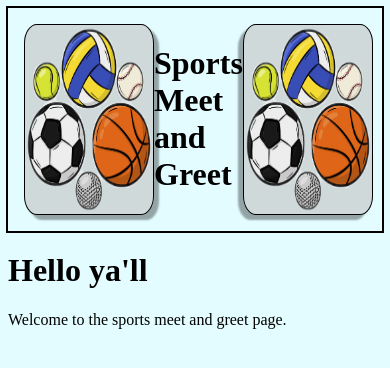
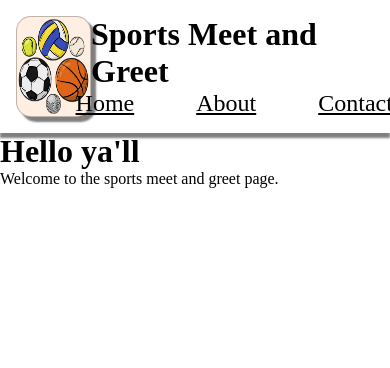
Before and after one commit to jk377y/sports_meetup, a React (Vite) app: page / in a window 390 px wide. Shown: the top 368 px of the page. Built offline with nearby package versions, Linux system fonts and the light colour scheme.

Commit message:
changes to header, added media query

```diff
--- a/src/assets/index.css
+++ b/src/assets/index.css
@@ -1,9 +1,32 @@
+* {
+	margin: 0;
+	padding: 0;
+	border: 0;
+	vertical-align: baseline;
+    list-style: none;
+    box-sizing: border-box;
+}
 
 :root {
-    --clr-bg-primary: rgb(227, 252, 255);
-    --clr-bg-secondary: rgba(200, 200, 200, 0.67);
-    --clr-border-primary: rgba(0, 0, 0, 1);
-    --clr-border-secondary: rgba(0, 0, 0, 0.35);
+    --clr-bg-primary: rgb(255, 255, 255);
+    --clr-bg-secondary: rgb(255, 239, 226);
+    /* --clr-bg-secondary: rgb(255, 176, 112); */
+    /* --clr-bg-tertiary: rgb(255, 237, 222); */
+    --clr-bg-tertiary: rgb(255, 0, 0);
+
+    --clr-border-primary: rgba(0, 0, 0, 0.25);
+    --clr-border-secondary: rgba(0, 0, 0, 0.5);
+
+    --border-inset: 3px inset var(--clr-border-secondary);
+
+    --clr-text-primary: rgb(0, 0, 0);
+
+    --fs-h1: 36px;
+    --fs-h2: 32px;
+    --fs-h3: 28px;
+    --fs-h4: 24px;
+    --fs-h5: 20px;
+    --fs-h6: 18px;
 }
 
 html {
--- a/src/components/header/Header.css
+++ b/src/components/header/Header.css
@@ -1,6 +1,6 @@
 header {
     background: var(--clr-bg-primary);
-    outline: 2px solid var(--clr-border-primary);
+    box-shadow: 0px 5px 2px var(--clr-border-secondary);
 }
 
 .container {
@@ -12,8 +12,9 @@ header {
 .logo_a, .logo_b {
     background: var(--clr-bg-secondary);
     border: 1px solid var(--clr-border-primary);
-    border-radius: 10%;
-    width: 8rem;
+    border-radius: 15px;
+    min-width: 75px;
+    width: 10%;
 }
 
 .logo_a {
@@ -23,3 +24,38 @@ header {
 .logo_b {
     box-shadow: -5px 5px 2px var(--clr-border-secondary);
 }
+
+@media screen and (max-width: 576px){
+    .logo_b {display: none;}
+}
+
+.title_area {
+    display: flex;
+    flex-direction: column;
+    justify-content: space-around;
+    align-items: center;
+    width: 80%;
+}
+
+ul {
+    display: flex;
+    flex-direction: row;
+    gap: 3rem;
+}
+
+a {
+    font-size: var(--fs-h4);
+    padding: 0.25rem;
+    color: var(--clr-text-primary);
+    border: 3px solid transparent;
+}
+
+a:hover {
+    background-color: var(--clr-bg-secondary);
+    border: 3px solid var(--clr-border-primary);
+    cursor: pointer;
+}
+
+a:active {
+    border: var(--border-inset);
+}
--- a/src/components/header/Header.jsx
+++ b/src/components/header/Header.jsx
@@ -7,7 +7,16 @@ const Header = () => {
         <header>
             <div className='container'>
                 <img src={LOGO} className='logo_a' alt='logo' />
-                <h1>Sports Meet and Greet</h1>
+                <div className='title_area'>
+                    <h1>Sports Meet and Greet</h1>
+                    <nav>
+                        <ul>
+                            <li><a href="">Home</a></li>
+                            <li><a href="">About</a></li>
+                            <li><a href="">Contact</a></li>
+                        </ul>
+                    </nav>
+                </div>
                 <img src={LOGO} className='logo_b' alt='logo' />
             </div>
         </header>
```
